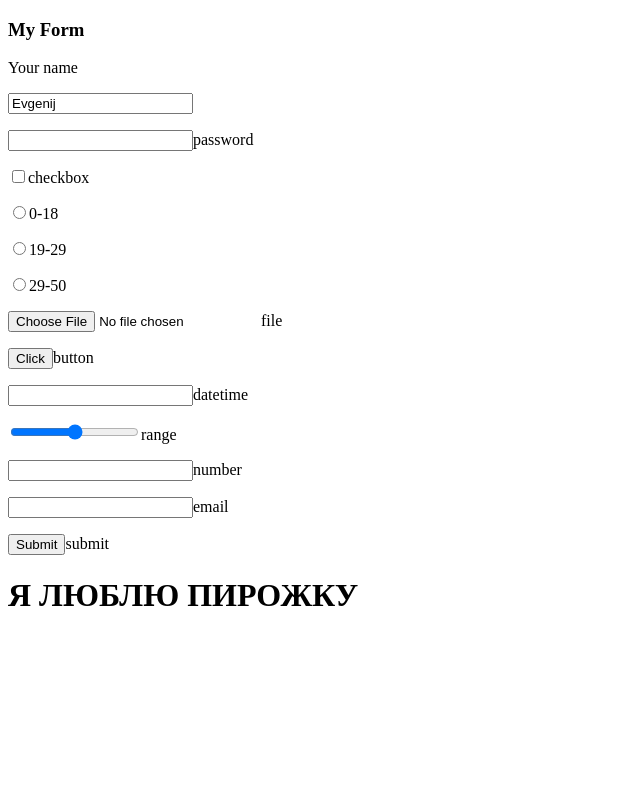
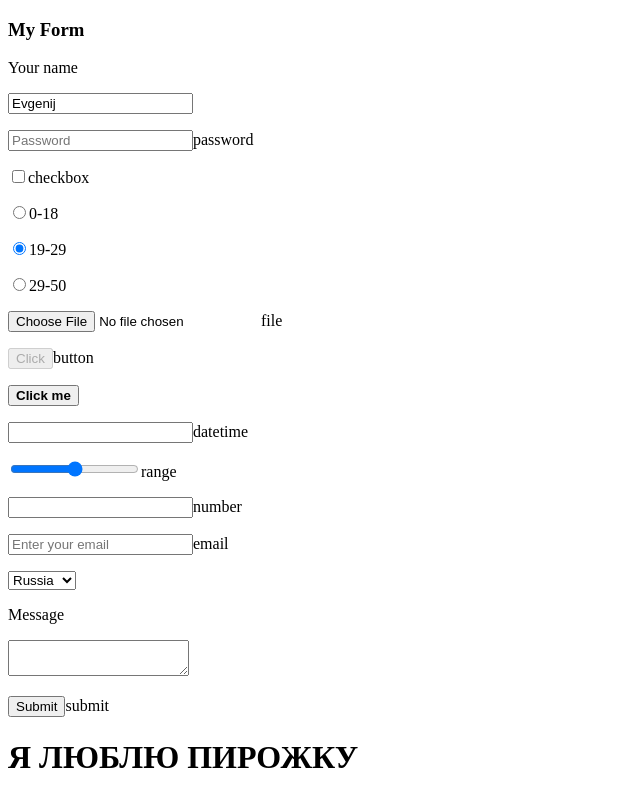
Before and after one commit to itsbelarusky/codrep, a plain HTML site: page inform.html in a window 1280 px wide. Shown: the whole page, without its empty margins (0-640 px from the left). Drawn offline with Linux system fonts and the light colour scheme.

Commit message:
added buttons

```diff
--- a/inform.html
+++ b/inform.html
@@ -11,22 +11,39 @@
         <form>
             <h3>My Form</h3>
             <p>Your name</p>
-            <p><input type="text" value="Evgenij" name="Username"/></p>
-            <p><input type="password" name="Password" /><span>password</span></p>
+            <p><input type="text" value="Evgenij" name="Username" placeholder="Username"/></p>
+            <p><input type="password" name="Password" placeholder="Password" /><span>password</span></p>
             <p><input type="checkbox" /><span>checkbox</span></p>
         <div>
             <p><input type="radio" name="age" /><span>0-18</span></p>
-            <p><input type="radio" name="age" /><span>19-29</span></p>
+            <p><input type="radio" name="age" checked="checked" /><span>19-29</span></p>
             <p><input type="radio" name="age" /><span>29-50</span></p>
         </div>
 
 
             <p><input type="file" /><span>file</span></p>
-            <p><input type="button" value="Click" /><span>button</span></p>
+            <!-- Кнопки -->
+            <p><input type="button" value="Click" disabled="disabled" /><span>button</span></p>
+            <p><button type="button"><b>Click me</b></button></p>
+
             <p><input type="datetime" /><span>datetime</span></p>
             <p><input type="range" /><span>range</span></p>
             <p><input type="number" /><span>number</span></p>
-            <p><input type="email" /><span>email</span></p>
+            <p><input type="email" autocomplete="off" placeholder="Enter your email" required="required" /><span>email</span></p>
+
+            <div>
+            <select name="Country">
+                <option value="ru">Russia</option>
+                <option value="en">USA</option>
+                <option value="ua">Ukraine</option>
+                <option value="fr">France</option>
+            </select>
+            </div>
+            <div>
+                <p>Message</p>
+                <textarea></textarea>
+            </div>
+
             <p><input type="submit" /><span>submit</span></p>
             <h1>Я ЛЮБЛЮ ПИРОЖКУ</h1>
 
```
